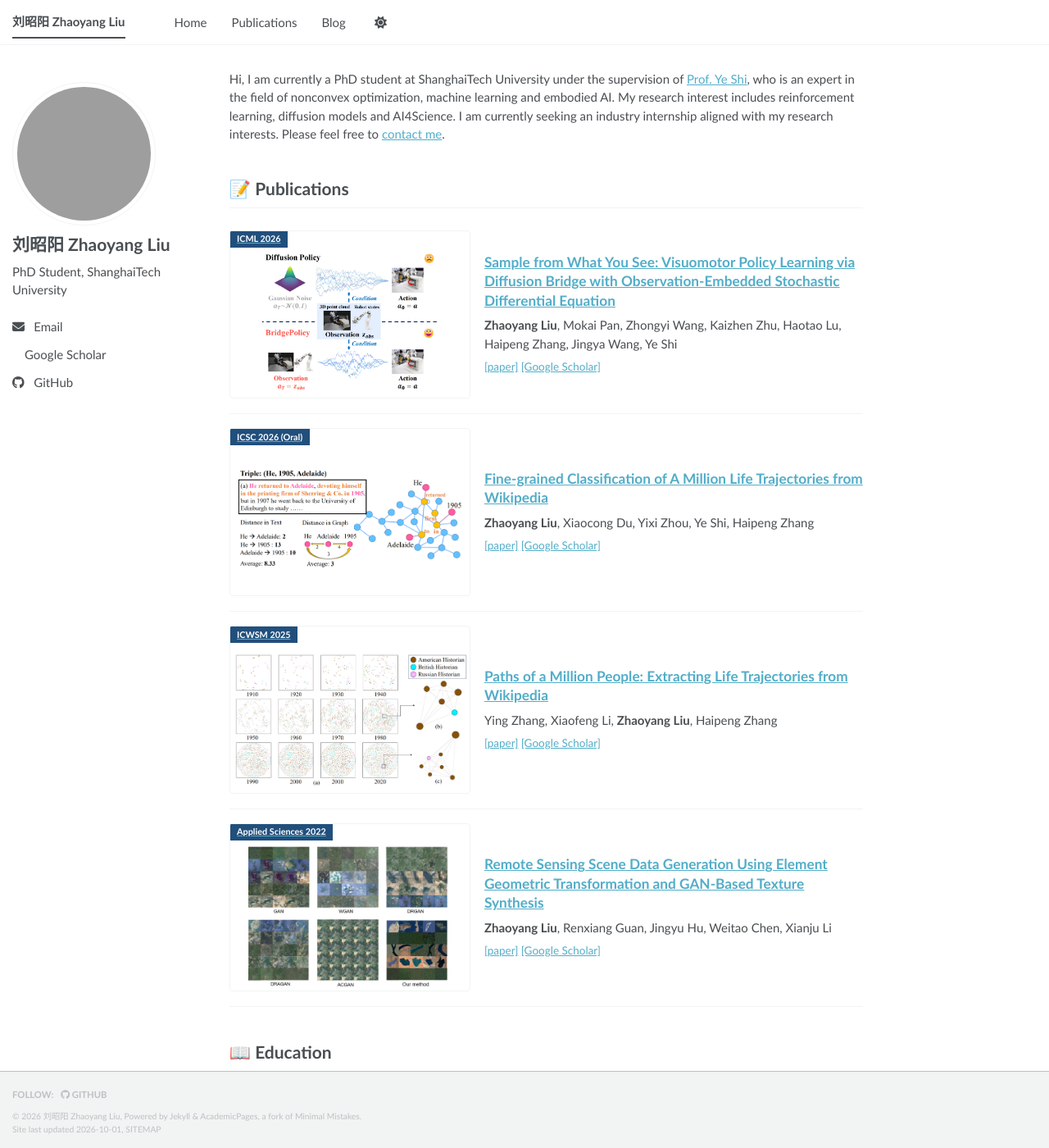
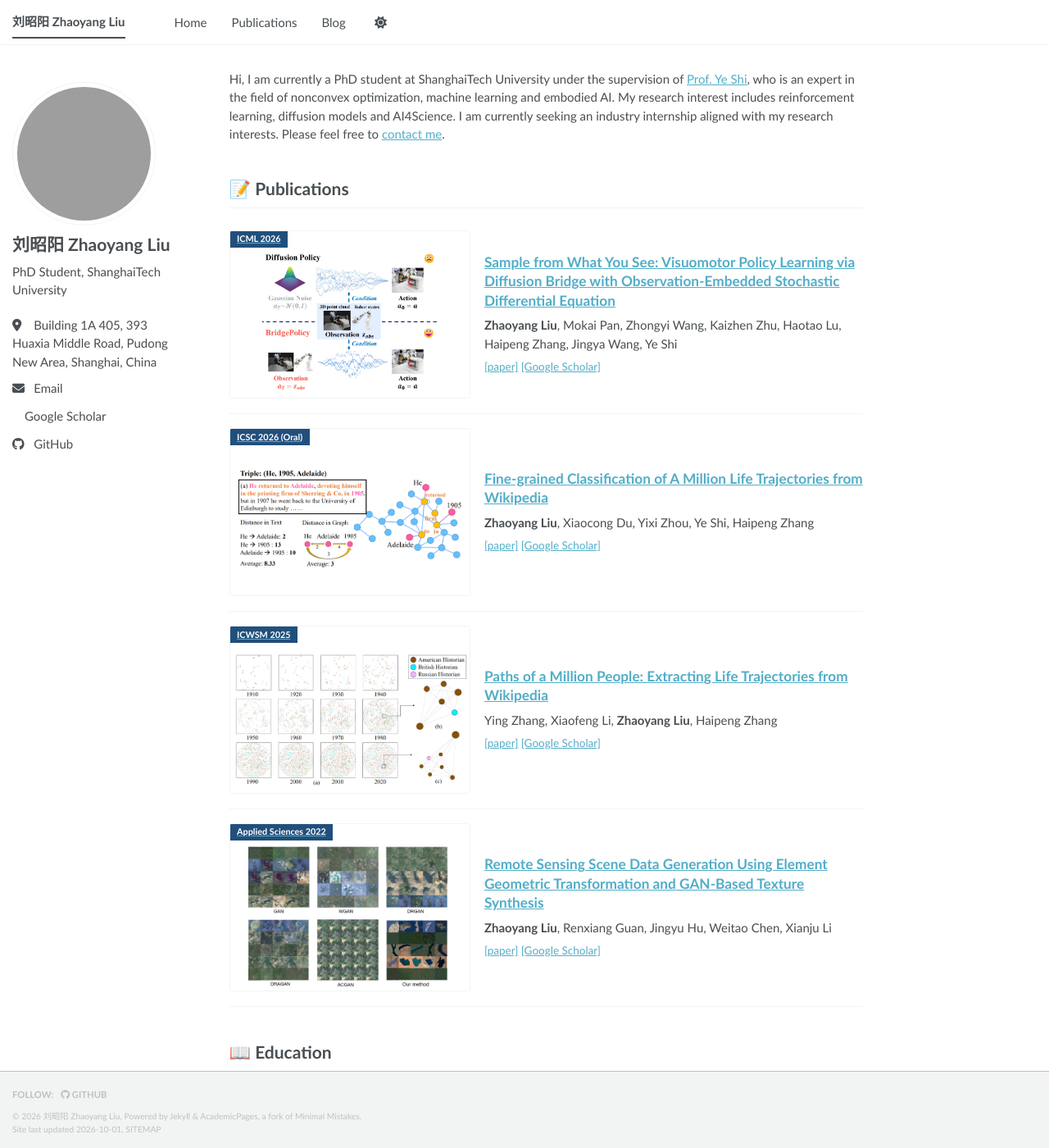
Before and after one commit to zhy-liu/zhy-liu.github.io, a Jekyll site: the page built from _pages/about.md, in a window 1280 px wide and 1400 px high. Shown: the whole window at 82% size. Built offline with Jekyll 4.4.1, drawn with Linux system fonts in a browser that asks for light colours; a style sheet for code colours, icons or effects is not loaded.

Commit message:
Add office address to author sidebar

```diff
--- a/_config.yml
+++ b/_config.yml
@@ -12,6 +12,7 @@ author:
   avatar: "head.jpg"
   name: "刘昭阳 Zhaoyang Liu"
   bio: "PhD Student, ShanghaiTech University"
+  location: "Building 1A 405, 393 Huaxia Middle Road, Pudong New Area, Shanghai, China"
   email: "liuzhy2023@shanghaitech.edu.cn"
   googlescholar: "https://scholar.google.com/citations?user=Fdtto0wAAAAJ&hl=en"
   github: "zhy-liu"
--- a/_includes/head.html
+++ b/_includes/head.html
@@ -13,4 +13,4 @@
 </script>
 
 <!-- For all browsers -->
-<link rel="stylesheet" href="{{ base_path }}/assets/css/main.css?v=20261001-3">
+<link rel="stylesheet" href="{{ base_path }}/assets/css/main.css?v=20261001-4">
--- a/_sass/layout/_sidebar.scss
+++ b/_sass/layout/_sidebar.scss
@@ -197,6 +197,7 @@
 
 .sidebar .author__desktop {
   display: none;
+  white-space: normal;
   @media screen and (min-width: 1024px) {
     display: block;
   }
```
